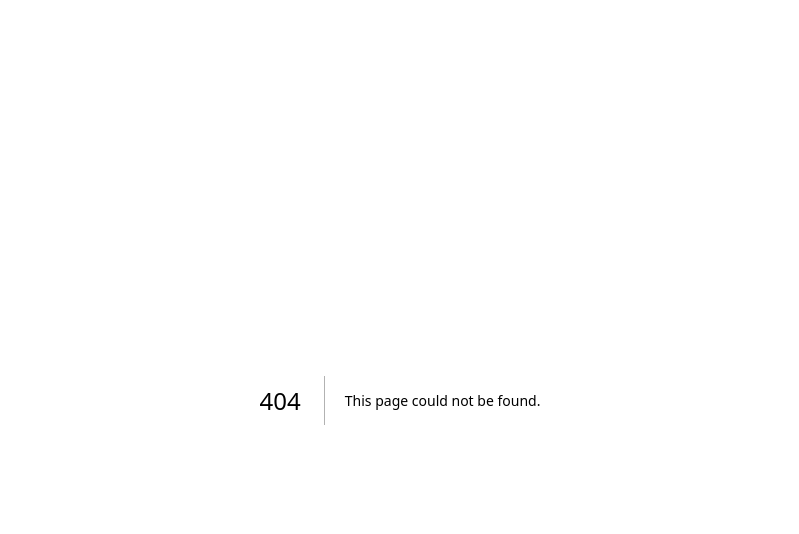
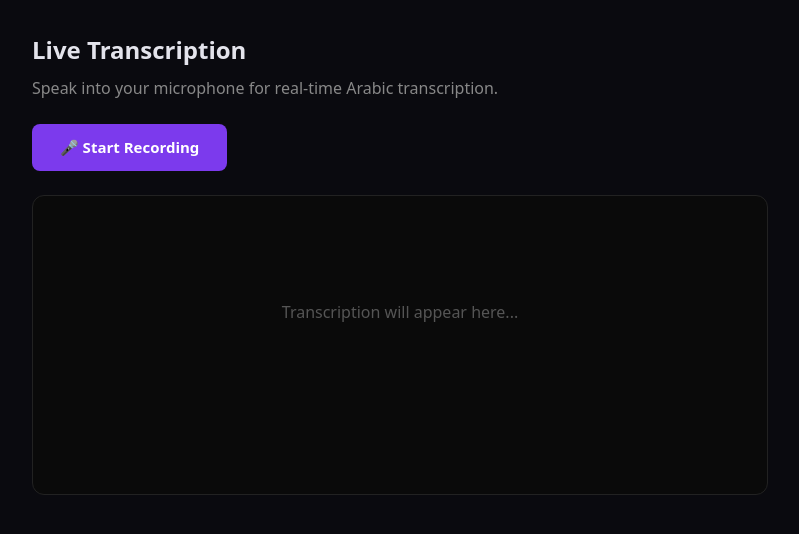
Before and after one commit to maleksabbah/tarjama-frontend, a Next.js app: page /live in a window 1280 px wide. Before the commit this address had no page. Shown: the top 534 px of the page, without its empty margins (240-1039 px from the left). Built offline with nearby package versions, Linux system fonts and the light colour scheme.

Commit message:
Fix: refresh token before opening WebSocket for live transcription

```diff
--- /dev/null
+++ b/src/app/live/page.js
@@ -0,0 +1,132 @@
+'use client';
+import { useState, useRef, useEffect } from 'react';
+import api from '@/lib/api';
+
+export default function LivePage() {
+  const [recording, setRecording] = useState(false);
+  const [connected, setConnected] = useState(false);
+  const [transcript, setTranscript] = useState([]);
+  const [current, setCurrent] = useState('');
+  const [error, setError] = useState('');
+  const [duration, setDuration] = useState(0);
+  const ws = useRef(null);
+  const recorder = useRef(null);
+  const stream = useRef(null);
+  const endRef = useRef(null);
+  const timer = useRef(null);
+
+  useEffect(() => { endRef.current?.scrollIntoView({ behavior: 'smooth' }); }, [transcript, current]);
+  useEffect(() => () => { stopRecording(); if (timer.current) clearInterval(timer.current); }, []);
+
+  const fmt = (s) => `${String(Math.floor(s/60)).padStart(2,'0')}:${String(s%60).padStart(2,'0')}`;
+
+  const getFreshToken = async () => {
+    // Try to refresh token first to ensure it's valid
+    try {
+      api.loadTokens();
+      if (api.refreshToken) {
+        await api.refresh();
+      }
+      return api.token;
+    } catch {
+      return typeof window !== 'undefined' ? localStorage.getItem('token') : null;
+    }
+  };
+
+  const stopRecording = () => {
+    recorder.current?.stop();
+    stream.current?.getTracks().forEach(t => t.stop());
+    ws.current?.close();
+    if (timer.current) clearInterval(timer.current);
+    setRecording(false);
+    setConnected(false);
+  };
+
+  const startRecording = async () => {
+    setError('');
+    try {
+      // Refresh token before connecting
+      const token = await getFreshToken();
+      if (!token) {
+        setError('Not authenticated. Please log in again.');
+        return;
+      }
+
+      const host = typeof window !== 'undefined' ? window.location.hostname : 'localhost';
+      const wsUrl = `wss://${host}/api/ws/live?token=${token}`;
+
+      const s = await navigator.mediaDevices.getUserMedia({ audio: { sampleRate: 16000, channelCount: 1, echoCancellation: true, noiseSuppression: true } });
+      stream.current = s;
+      const socket = new WebSocket(wsUrl);
+      ws.current = socket;
+      socket.onopen = () => {
+        setConnected(true);
+        const mr = new MediaRecorder(s, { mimeType: MediaRecorder.isTypeSupported('audio/webm;codecs=opus') ? 'audio/webm;codecs=opus' : 'audio/webm' });
+        recorder.current = mr;
+        mr.ondataavailable = (e) => { if (e.data.size > 0 && socket.readyState === WebSocket.OPEN) socket.send(e.data); };
+        mr.start(500);
+        setRecording(true);
+        setDuration(0);
+        timer.current = setInterval(() => setDuration(d => d + 1), 1000);
+      };
+      socket.onmessage = (e) => {
+        try {
+          const data = JSON.parse(e.data);
+          if (data.type === 'partial') setCurrent(data.text || '');
+          else if (data.type === 'final') {
+            if (data.text?.trim()) setTranscript(p => [...p, { text: data.text, time: new Date().toLocaleTimeString() }]);
+            setCurrent('');
+          } else if (data.type === 'error') setError(data.message || 'Error');
+        } catch {}
+      };
+      socket.onerror = () => { setError('WebSocket connection failed'); stopRecording(); };
+      socket.onclose = (e) => {
+        setConnected(false);
+        setRecording(false);
+        if (e.code === 4001) setError('Session expired. Please refresh the page and try again.');
+      };
+    } catch (err) {
+      setError('Microphone access denied. Please allow microphone access in your browser.');
+    }
+  };
+
+  return (
+    <div style={{ padding: 32, maxWidth: 800, margin: '0 auto' }}>
+      <h1 style={{ fontSize: 24, fontWeight: 700, marginBottom: 8 }}>Live Transcription</h1>
+      <p style={{ color: '#888', marginBottom: 24 }}>Speak into your microphone for real-time Arabic transcription.</p>
+
+      {error && <div style={{ background: '#fee', border: '1px solid #fcc', borderRadius: 8, padding: '12px 16px', marginBottom: 16, color: '#c00' }}>{error}</div>}
+
+      <div style={{ display: 'flex', alignItems: 'center', gap: 16, marginBottom: 24 }}>
+        <button
+          onClick={recording ? stopRecording : startRecording}
+          style={{ padding: '12px 28px', borderRadius: 8, border: 'none', background: recording ? '#dc2626' : '#7c3aed', color: '#fff', fontSize: 15, fontWeight: 600, cursor: 'pointer' }}
+        >
+          {recording ? '⏹ Stop' : '🎤 Start Recording'}
+        </button>
+        {recording && <span style={{ color: '#888', fontSize: 14 }}>{fmt(duration)} · {connected ? '🟢 Connected' : '🔴 Connecting...'}</span>}
+      </div>
+
+      <div style={{ background: '#0a0a0a', border: '1px solid #222', borderRadius: 12, padding: 24, minHeight: 300, maxHeight: 500, overflowY: 'auto' }}>
+        {transcript.length === 0 && !current && (
+          <p style={{ color: '#555', textAlign: 'center', marginTop: 80 }}>Transcription will appear here...</p>
+        )}
+        {transcript.map((t, i) => (
+          <div key={i} style={{ marginBottom: 12 }}>
+            <span style={{ color: '#555', fontSize: 11, marginRight: 8 }}>{t.time}</span>
+            <span style={{ color: '#e2e8f0', fontSize: 15, direction: 'rtl' }}>{t.text}</span>
+          </div>
+        ))}
+        {current && <div style={{ color: '#7c3aed', fontSize: 15, fontStyle: 'italic', direction: 'rtl' }}>{current}</div>}
+        <div ref={endRef} />
+      </div>
+
+      {transcript.length > 0 && (
+        <div style={{ marginTop: 16, display: 'flex', gap: 12 }}>
+          <button onClick={() => { setTranscript([]); setCurrent(''); }} style={{ padding: '8px 16px', borderRadius: 6, border: '1px solid #333', background: 'transparent', color: '#888', cursor: 'pointer' }}>Clear</button>
+          <button onClick={() => navigator.clipboard.writeText(transcript.map(t => t.text).join('\n'))} style={{ padding: '8px 16px', borderRadius: 6, border: '1px solid #7c3aed', background: 'transparent', color: '#7c3aed', cursor: 'pointer' }}>Copy All</button>
+        </div>
+      )}
+    </div>
+  );
+}
```
